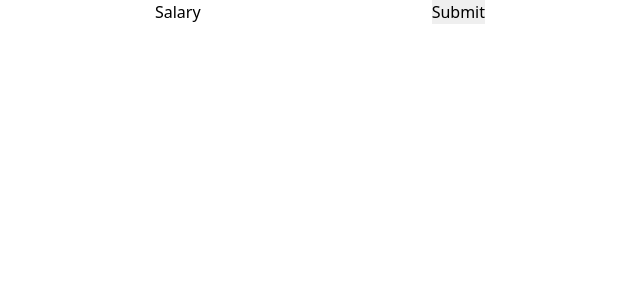
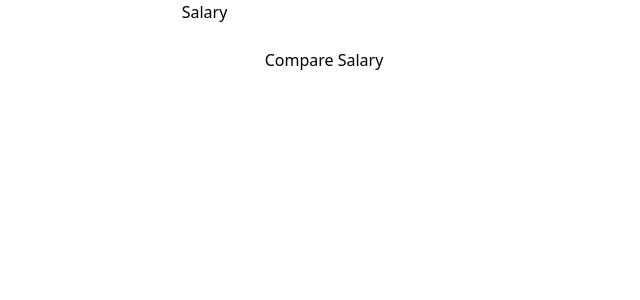
Before and after one commit to cupton15/reality-check, a React (Create React App) app: page / in a window 1280 px wide. Shown: the top 300 px of the page, without its empty margins (320-960 px from the left). Built offline with nearby package versions, Linux system fonts and the light colour scheme.

Commit message:
working on validation messages

```diff
--- a/src/components/salary check form/SalaryCheckForm.tsx
+++ b/src/components/salary check form/SalaryCheckForm.tsx
@@ -1,6 +1,7 @@
 /* eslint-disable react/jsx-props-no-spreading */
 import React from 'react';
 import { useForm } from 'react-hook-form';
+import ValidationMessage from './validation message/ValidationMessage';
 
 type FormData = {
   salary: number;
@@ -15,20 +16,20 @@ export default function SalaryCheckForm() {
   const onSubmit = handleSubmit((data) => console.log(data));
 
   return (
-    <form onSubmit={onSubmit}>
+    <form onSubmit={onSubmit} className="flex flex-col space-y-6 space-x-2">
       <label htmlFor="salary">
         Salary
         <input
           id="salary"
-          type="number"
+          type="text"
           aria-invalid={errors.salary ? 'true' : 'false'}
           {...register('salary', { required: true })}
         />
       </label>
       {errors.salary && errors.salary.type === 'required' && (
-        <span role="alert">Salary is required</span>
+        <ValidationMessage>Salary is required</ValidationMessage>
       )}
-      <input type="submit" />
+      <button type="submit">Compare Salary</button>
     </form>
   );
 }
--- /dev/null
+++ b/src/components/salary check form/validation message/ValidationMessage.tsx
@@ -0,0 +1,9 @@
+import React from 'react';
+
+type ValidationProps = {
+  children: React.ReactNode;
+};
+
+export default function ValidationMessage({ children }: ValidationProps) {
+  return <span role="alert">{children}</span>;
+}
--- /dev/null
+++ b/src/data/UK 2020 salaries.json
@@ -0,0 +1,8 @@
+{
+  "fullTime": [
+    {
+      "location": "United Kingdom",
+      "medianSalary": 31461
+    }
+  ]
+}
```
